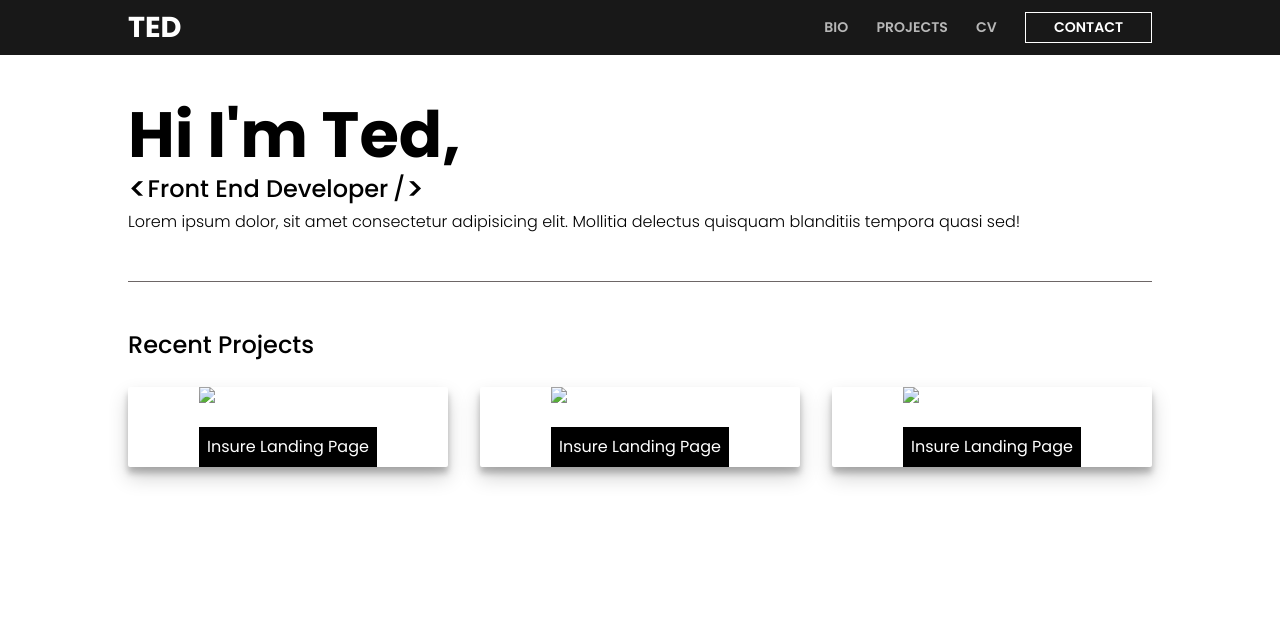
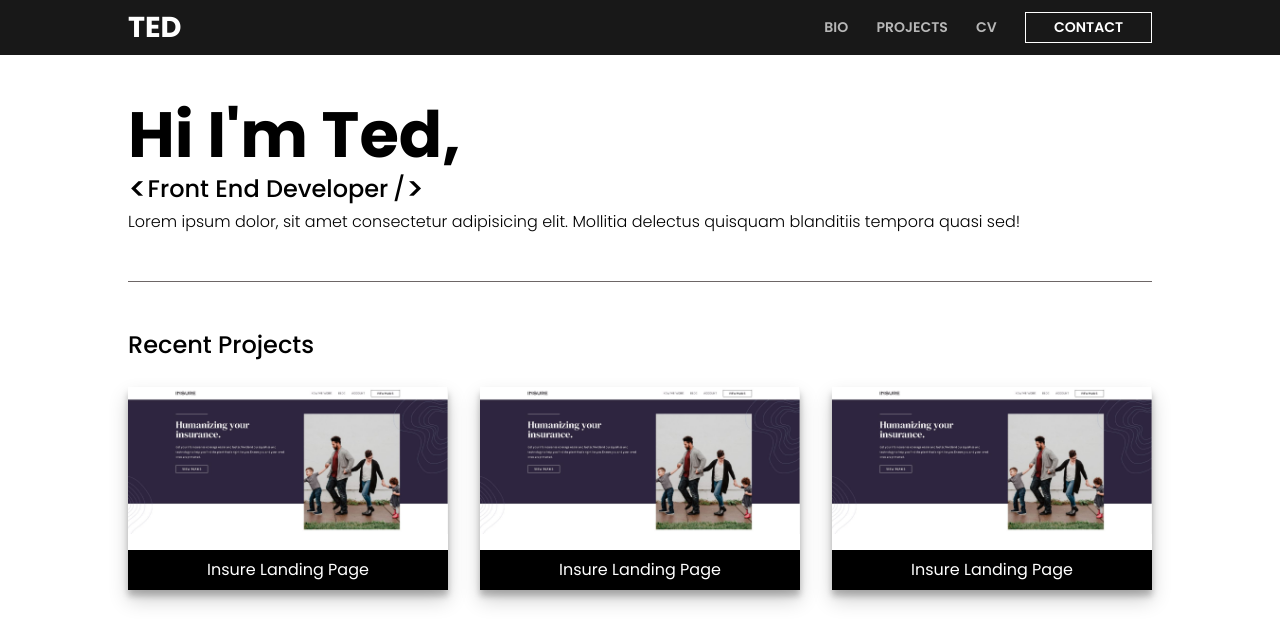
Before and after one commit to jasperdiaz/portfolio, a plain HTML site: page index.html in a window 1280 px wide. Drawn offline with Linux system fonts and the light colour scheme.

Commit message:
Image SRC

```diff
--- a/index.html
+++ b/index.html
@@ -43,19 +43,19 @@
         <div class="projects__box">
           <div class="projects__item card">
             <a href="https://jasperdiaz.github.io/ted/projects/Insure/index.html" class="projects__link" target="_blank">
-              <img src="/ted/assets/img/insure_thumbnail.JPG" alt="Insure Landing Page">
+              <img src="assets/img/insure_thumbnail.JPG" alt="Insure Landing Page">
               <p>Insure Landing Page</p>
             </a>
           </div>
           <div class="projects__item card">
             <a href="https://jasperdiaz.github.io/ted/projects/Insure/index.html" class="projects__link" target="_blank">
-              <img src="/ted/assets/img/insure_thumbnail.JPG" alt="Insure Landing Page">
+              <img src="assets/img/insure_thumbnail.JPG" alt="Insure Landing Page">
               <p>Insure Landing Page</p>
             </a>
           </div>
           <div class="projects__item card">
             <a href="https://jasperdiaz.github.io/ted/projects/Insure/index.html" class="projects__link" target="_blank">
-              <img src="/ted/assets/img/insure_thumbnail.JPG" alt="Insure Landing Page">
+              <img src="assets/img/insure_thumbnail.JPG" alt="Insure Landing Page">
               <p>Insure Landing Page</p>
             </a>
           </div>
```
